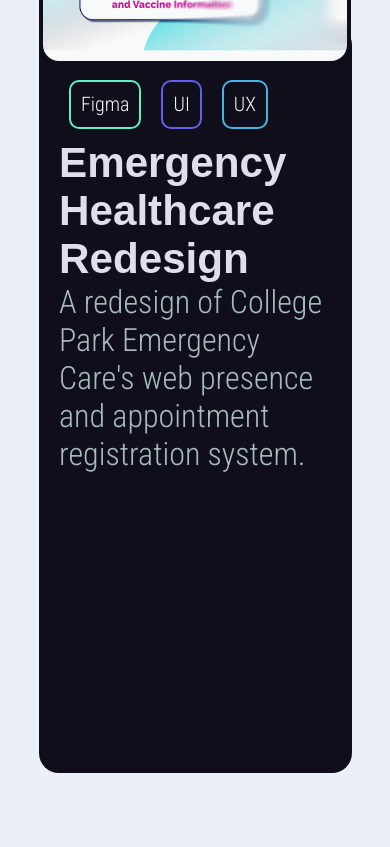
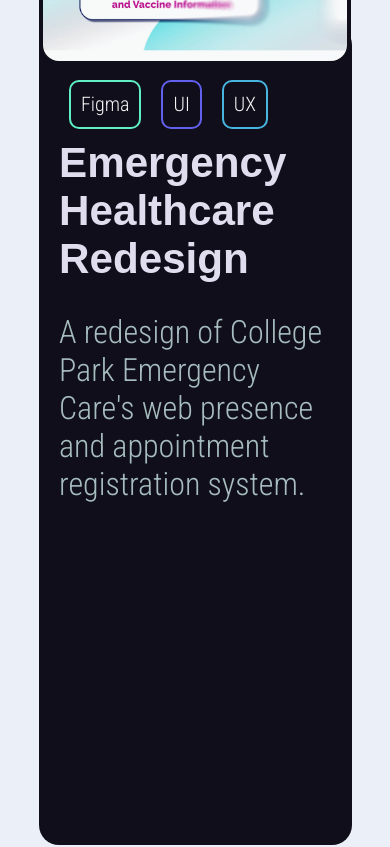
Before and after one commit to BerkeleyPoulsen/BerkeleyPoulsen.github.io, a plain HTML site: page index.html in a window 390 px wide. Shown: the part 1160-2007 px from the top of the page. Drawn offline with nearby package versions, Linux system fonts and the light colour scheme.

Commit message:
Update index.html

```diff
--- a/index.html
+++ b/index.html
@@ -257,6 +257,7 @@
         font-family: 'Roboto Condensed', sans-serif;
         font-size: 2em;
         padding: 130px;
+        font-weight: 100;
     }
     .port p{
         width: 35vw;
@@ -394,7 +395,7 @@
         }
         .portSecondary{
             width: 70vw;
-            height: calc(70vh + 30vw);
+            height: calc(90vh + 20px);
             font-weight: 300;
             display: block;
             margin-left: auto;
@@ -403,6 +404,9 @@
             padding-top: 400px;
             padding:20px;
             border-radius: 20px;
+        }
+        .portSecondary h2{
+            padding-bottom: 30px;
         }
         .port{
             width: 70vw;
```
